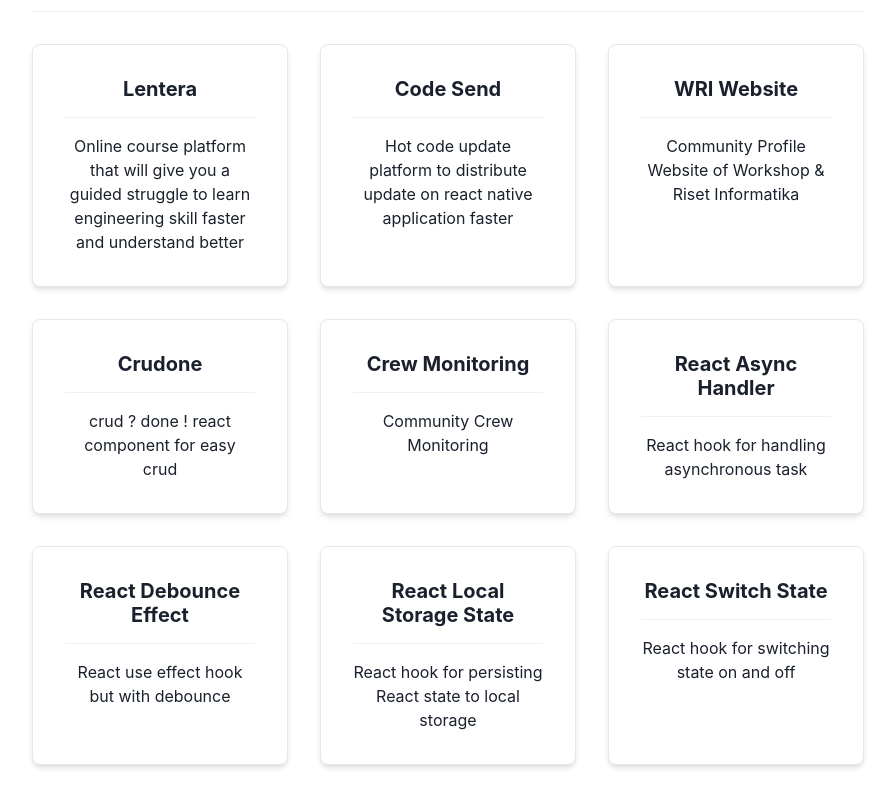
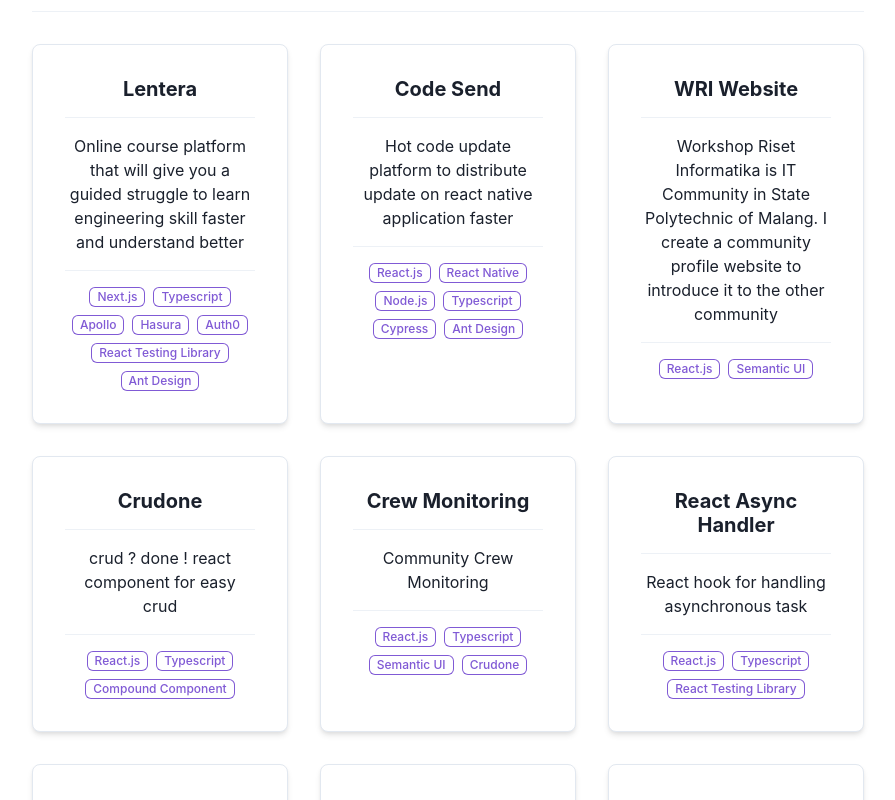
Before and after one commit to mnindrazaka/personal-website, a Next.js app: page / in a window 1280 px wide. Shown: the part 2620-3420 px from the top of the page, without its empty margins (192-1087 px from the left). Built offline with nearby package versions, Linux system fonts and the light colour scheme.

Commit message:
add tools to create the project

```diff
--- a/modules/LandingPage/LandingPage.tsx
+++ b/modules/LandingPage/LandingPage.tsx
@@ -1,16 +1,11 @@
 import Head from "next/head";
 import {
   Box,
-  Button,
   ChakraProvider,
   Divider,
-  Flex,
   Heading,
   Image,
   ImageProps,
-  Link,
-  List,
-  ListItem,
   SimpleGrid,
   Stack,
   Text,
@@ -60,6 +55,15 @@
       "Online course platform that will give you a guided struggle to learn engineering skill faster and understand better",
     href:
       "https://lentera.netlify.app/courses/a1630b85-88a2-4b5d-81ef-84537263aba7/workshops/9858ac2b-1852-4b36-99e1-6f015b081629",
+    tools: [
+      "Next.js",
+      "Typescript",
+      "Apollo",
+      "Hasura",
+      "Auth0",
+      "React Testing Library",
+      "Ant Design",
+    ],
   },
   {
     title: "Code Send",
@@ -67,41 +71,57 @@
       "Hot code update platform to distribute update on react native application faster",
     href:
       "https://github.com/mnindrazaka/code-send/tree/master/code-send-plugin",
+    tools: [
+      "React.js",
+      "React Native",
+      "Node.js",
+      "Typescript",
+      "Cypress",
+      "Ant Design",
+    ],
   },
   {
     title: "WRI Website",
-    description: "Community Profile Website of Workshop & Riset Informatika",
+    description:
+      "Workshop Riset Informatika is IT Community in State Polytechnic of Malang. I create a community profile website to introduce it to the other community",
     href: "http://wri.polinema.ac.id/",
+    tools: ["React.js", "Semantic UI"],
   },
   {
     title: "Crudone",
     description: "crud ? done ! react component for easy crud",
     href: "https://www.npmjs.com/package/crudone",
+    tools: ["React.js", "Typescript", "Compound Component"],
   },
   {
     title: "Crew Monitoring",
     description: "Community Crew Monitoring",
     href: "https://github.com/wrideveloper/crew-monitoring",
+    tools: ["React.js", "Typescript", "Semantic UI", "Crudone"],
   },
   {
     title: "React Async Handler",
     description: "React hook for handling asynchronous task",
     href: "https://www.npmjs.com/package/react-async-handler",
+    tools: ["React.js", "Typescript", "React Testing Library"],
   },
   {
     title: "React Debounce Effect",
     description: "React use effect hook but with debounce",
     href: "https://www.npmjs.com/package/react-debounce-effect",
+    tools: ["React.js", "Typescript", "React Testing Library"],
   },
   {
     title: "React Local Storage State",
     description: "React hook for persisting React state to local storage",
     href: "https://www.npmjs.com/package/react-local-storage-state",
+    tools: ["React.js", "Typescript", "React Testing Library"],
   },
   {
     title: "React Switch State",
     description: "React hook for switching state on and off",
     href: "https://www.npmjs.com/package/react-switch-state",
+    tools: ["React.js", "Typescript", "React Testing Library"],
   },
 ];
 
--- a/modules/LandingPage/ProjectCard.tsx
+++ b/modules/LandingPage/ProjectCard.tsx
@@ -1,12 +1,23 @@
 import React from "react";
-import { Box, Divider, Heading, Link, Text } from "@chakra-ui/react";
+import {
+  Box,
+  Divider,
+  Heading,
+  HStack,
+  Link,
+  Tag,
+  Text,
+  Wrap,
+  WrapItem,
+} from "@chakra-ui/react";
 
 export type ProjectCardProps = {
   title: string;
   description: string;
   href: string;
+  tools: string[];
 };
-const ProjectCard = ({ title, description, href }: ProjectCardProps) => (
+const ProjectCard = ({ title, description, href, tools }: ProjectCardProps) => (
   <Link href={href} _hover={{ textDecoration: "none" }} borderRadius="lg">
     <Box
       borderWidth="thin"
@@ -22,6 +33,16 @@
       </Heading>
       <Divider marginY="4" />
       <Text textAlign="center">{description}</Text>
+      <Divider marginY="4" />
+      <Wrap justify="center">
+        {tools.map((tool) => (
+          <WrapItem>
+            <Tag size="sm" key={tool} colorScheme="purple" variant="outline">
+              {tool}
+            </Tag>
+          </WrapItem>
+        ))}
+      </Wrap>
     </Box>
   </Link>
 );
```
